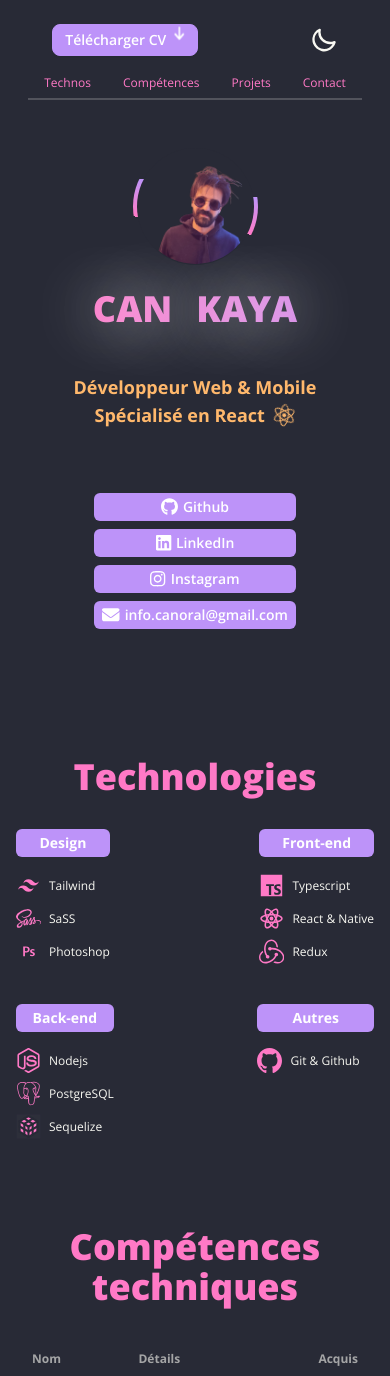
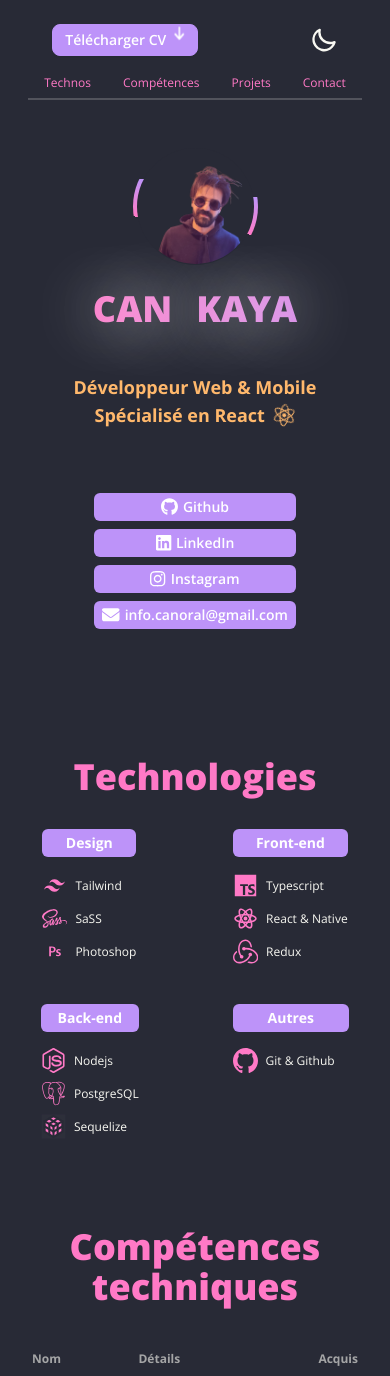
Before and after one commit to caankaya/Portfolio, a React (Vite) app: page / in a window 390 px wide. Shown: the top 1376 px of the page. Built offline with nearby package versions, Linux system fonts and the light colour scheme.

Commit message:
refactor: Regler l'espacement entre chaque colonne des technos en smartphone

```diff
--- a/src/Technos/Technos.tsx
+++ b/src/Technos/Technos.tsx
@@ -2,7 +2,7 @@ export default function Technos() {
   return (
     <div className="w-full" id="technos">
       <h2 className="mb-8 sm:mb-10 text-4xl text-center font-extrabold text-primary">Technologies</h2>
-      <div className="flex justify-between max-sm:flex-wrap max-sm:gap-x-11">
+      <div className="flex justify-between max-sm:justify-around max-sm:flex-wrap max-sm:gap-x-11">
         <div className="max-sm:mb-10">
           <h3 className="text-sm font-bold bg-secondary rounded-md text-center py-1 text-white">Design</h3>
           <ul className="flex flex-col gap-2 mt-4">
```
